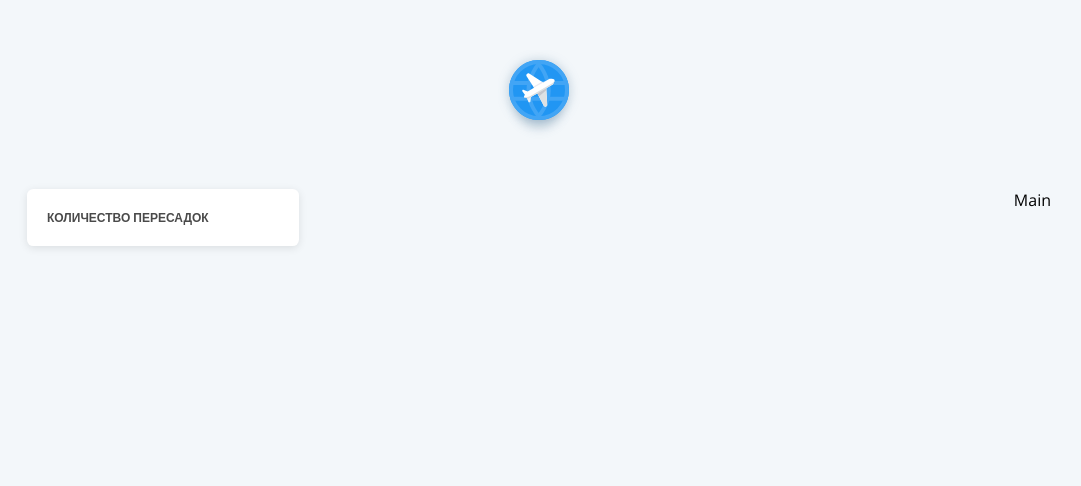
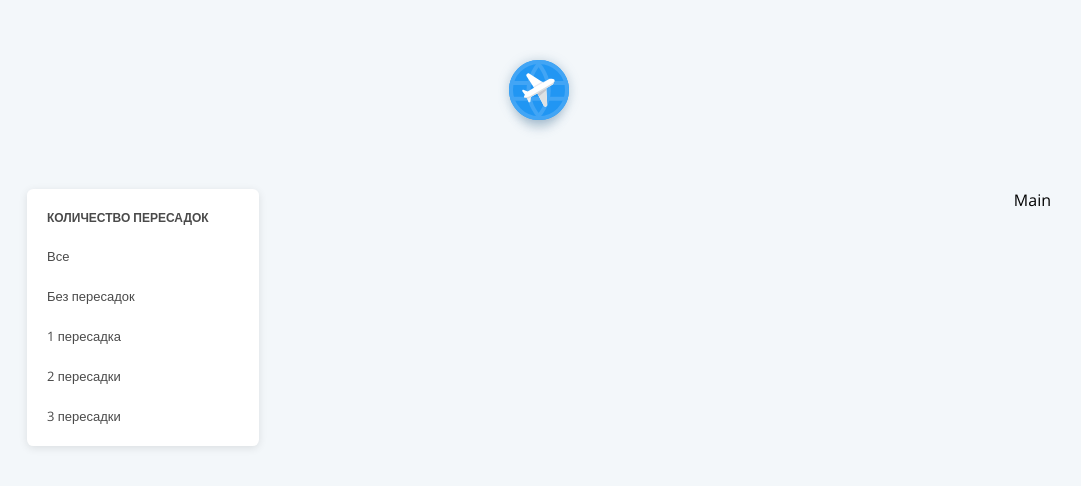
Before and after one commit to Chiga2030/aviasales-test-task, a React (Create React App) app: page / in a window 1280 px wide. Shown: the top 486 px of the page, without its empty margins (101-1182 px from the left). Built offline with nearby package versions, Linux system fonts and the light colour scheme.

Commit message:
added draft of filter items

```diff
--- /dev/null
+++ b/src/components/SideBar/FilterItem/FilterItem.module.css
@@ -0,0 +1,12 @@
+.filterItem {
+  padding: 0 1.25rem;
+  height: 2.5rem;
+  display: flex;
+  align-items: center;
+  color: var(--text-color-grey);
+  font-size: .8125rem;
+}
+
+.filterItem:hover {
+  background-color: var(--light-blue-color);
+}
--- /dev/null
+++ b/src/components/SideBar/FilterItem/FilterItem.tsx
@@ -0,0 +1,19 @@
+import { FC, } from 'react';
+
+import styles from './FilterItem.module.css';
+
+
+interface IFilterItem {
+  value: string;
+};
+
+const FilterItem: FC<IFilterItem> = ({
+  value,
+}) => (
+  <div className={ styles.filterItem }>
+    { value }
+  </div>
+);
+
+
+export default FilterItem;
--- a/src/components/SideBar/SideBar.module.css
+++ b/src/components/SideBar/SideBar.module.css
@@ -2,6 +2,10 @@
   background-color: var(--background-color-light);
   border-radius: .4rem;
   box-shadow: var(--shadow);
-  padding: 1.25rem;
+  padding: .625rem 0;
   width: 14.5rem;
 }
+
+.header {
+  padding: .625rem 1.25rem;
+}
--- a/src/components/SideBar/SideBar.tsx
+++ b/src/components/SideBar/SideBar.tsx
@@ -5,16 +5,25 @@ import {
 } from 'react';
 
 import Text, { TextNotation, TextVariant, } from '../common/Text/Text';
+import FilterItem from './FilterItem/FilterItem';
 
 
 const SideBar: FC = () => (
   <aside className={ styles.sidebar }>
+    <header className={ styles.header }>
       <Text
         variant={ TextVariant.HEADING_2 }
         notation={ TextNotation.UPPERCASE }
       >
         Количество пересадок
       </Text>
+    </header>
+
+    <FilterItem value='Все' />
+    <FilterItem value='Без пересадок' />
+    <FilterItem value='1 пересадка' />
+    <FilterItem value='2 пересадки' />
+    <FilterItem value='3 пересадки' />
   </aside>
 );
 
--- a/src/index.css
+++ b/src/index.css
@@ -1,5 +1,6 @@
 :root {
-  --light-blue-color: #f3f7fa;
+  --extra-light-blue-color: #f3f7fa;
+  --light-blue-color: #f1fcff;
   --background-color-light: #fff;
   --text-color-grey: #4a4a4a;
   --shadow: 0 .125rem .5rem #0000001a;
@@ -7,7 +8,7 @@
 
 html,
 body {
-  background-color: var(--light-blue-color);
+  background-color: var(--extra-light-blue-color);
   font-family: 'Open Sans', sans-serif;
   margin: 0;
 }
```
Lines whose indentation alone changed are shown as unchanged.
